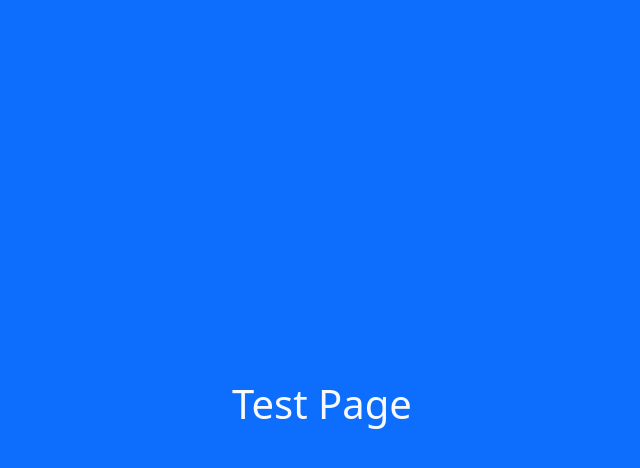
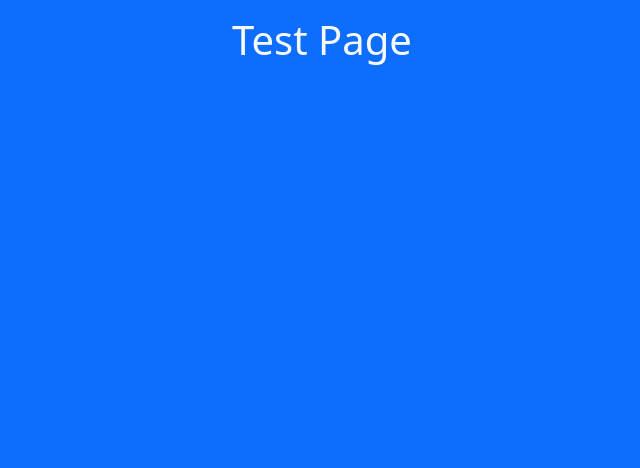
Before and after one commit to samier-fabien/samier_fabien_cv, a React (Vite) app: page /test in a window 1280 px wide. Shown: the top 468 px of the page, without its empty margins (318-958 px from the left). Built offline with nearby package versions, Linux system fonts and the light colour scheme.

Commit message:
Ajout BubblesContainer dans page de test

```diff
--- a/src/routes/Test.jsx
+++ b/src/routes/Test.jsx
@@ -1,11 +1,24 @@
-import React from "react";
+import React, { useState, useRef, useEffect } from "react";
+import BubblesContainer from "../components/BubblesContainer";
 
 export default function Test() {
+  const componentRef = useRef(null);
+  const [rowWidth, setRowWidth] = useState(0);
+
+  useEffect(() => {
+    setRowWidth(componentRef.current.offsetWidth);
+  }, []);
+
   return (
     <div className="container-fluid bg-primary full-page instantOutsideAnim">
       <div className="row">
-        <div className="col position-absolute top-50 start-50 translate-middle text-center text-light">
+        <div className="col text-center text-light">
           <h1 className="h1 mt-3">Test Page</h1>
+        </div>
+      </div>
+      <div className="row" ref={componentRef}>
+        <div className="col p-0">
+          <BubblesContainer w={rowWidth} h={500} />
         </div>
       </div>
     </div>
```
